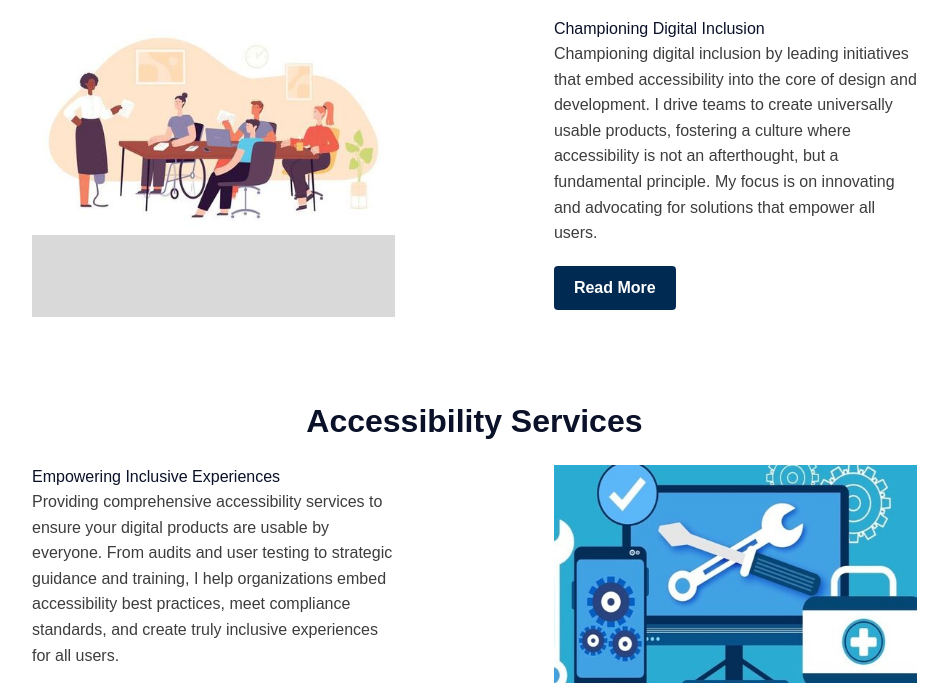
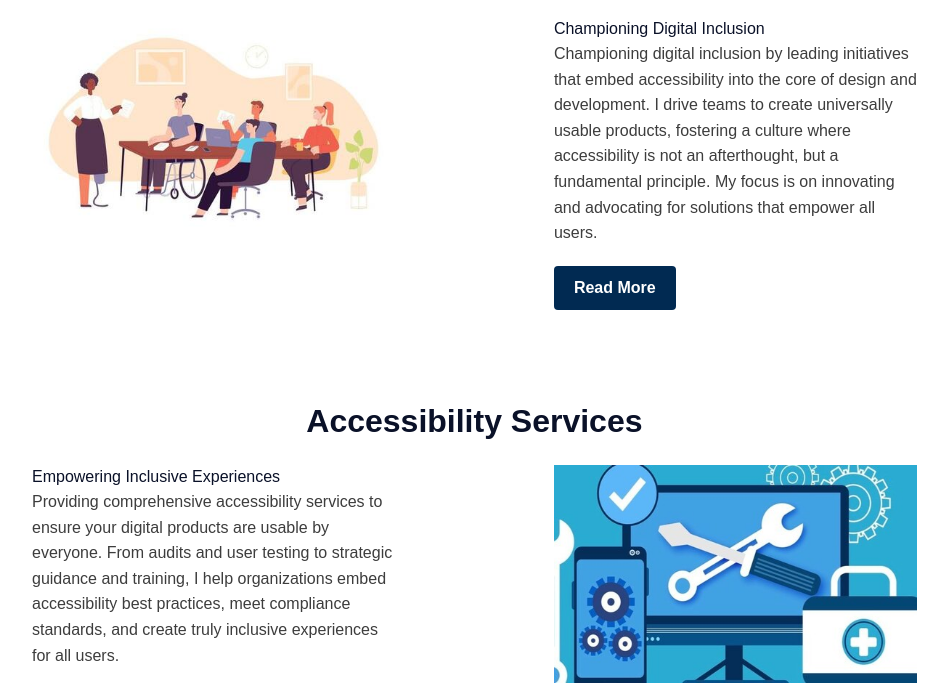
Before and after one commit to ShazadBasha/BashaA11Y, a plain HTML site: page index.html in a window 1280 px wide. Shown: the part 677-1360 px from the top of the page, without its empty margins (84-1032 px from the left). Drawn offline with nearby package versions, Linux system fonts and the light colour scheme.

Commit message:
style.css

```diff
--- a/style.css
+++ b/style.css
@@ -115,7 +115,7 @@ body {
 }
 
 .section__image {
-  background-color: #d9d9d9;
+
   width: 100%;
   max-width: 500px;
   height: 300px;
```
